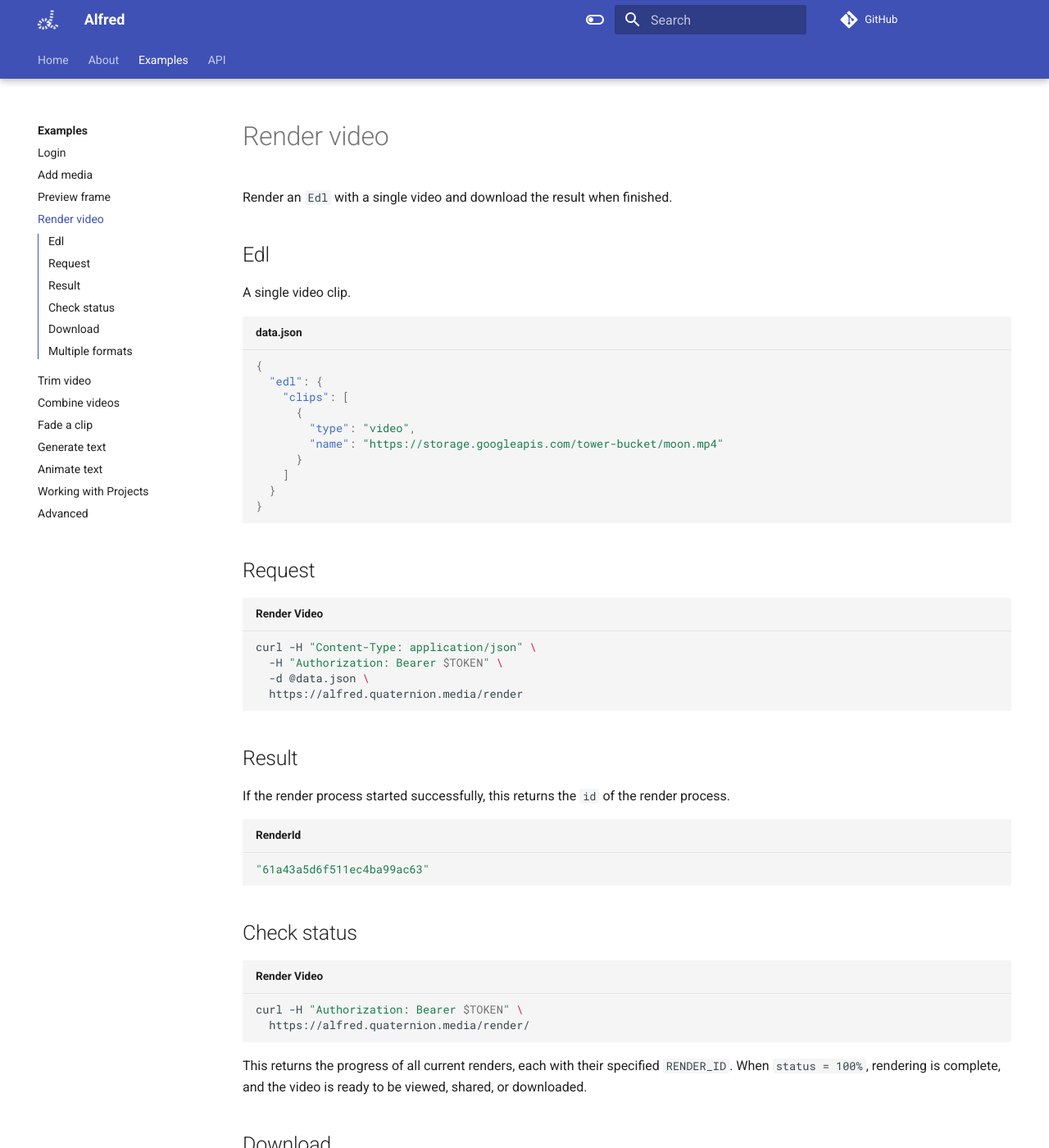
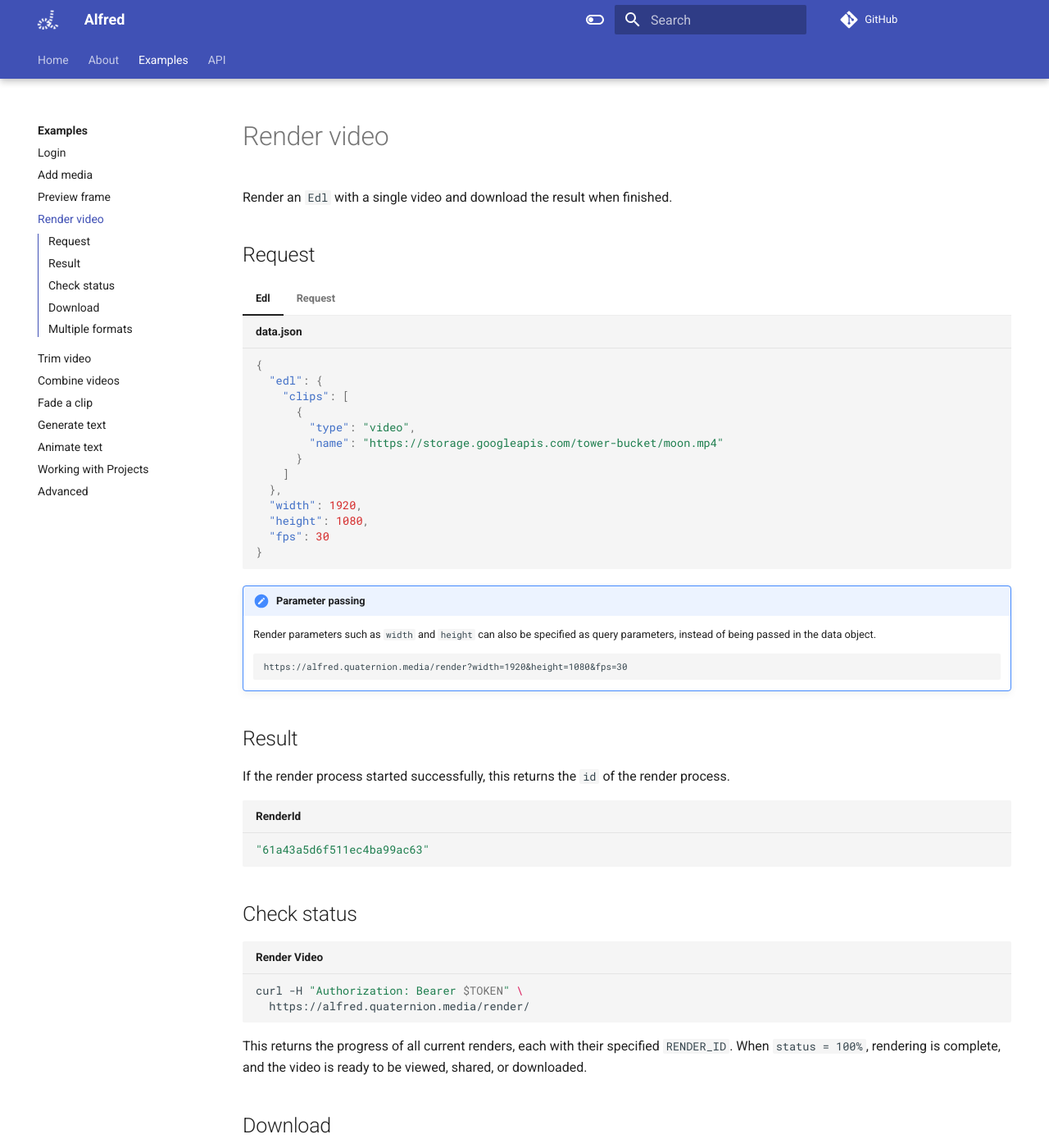
Before and after one commit to quaternionmedia/alfred, an MkDocs documentation site: the page built from docs/examples/render.md, in a window 1280 px wide and 1400 px high. Shown: the whole window at 82% size. Built offline with MkDocs 1.6.1 and Material for MkDocs 9.7.7, drawn with Linux system fonts in a browser that asks for light colours; comment, search, counter and statistics services are not loaded; some of the changed text lies outside the part shown.

Commit message:
expanded render example

````diff
--- a/docs/examples/render.md
+++ b/docs/examples/render.md
@@ -1,36 +1,45 @@
 # Render video
 Render an `Edl` with a single video and download the result when finished.
 
-## Edl
-A single video clip.
-``` json title="data.json"
-{
-  "edl": {
-    "clips": [
-      {
-        "type": "video",
-        "name": "https://storage.googleapis.com/tower-bucket/moon.mp4"
-      }
-    ]
-  }
-}
-```
+## Request
+=== "Edl"
+    ``` json title="data.json"
+    {
+      "edl": {
+        "clips": [
+          {
+            "type": "video",
+            "name": "https://storage.googleapis.com/tower-bucket/moon.mp4"
+          }
+        ]
+      },
+      "width": 1920,
+      "height": 1080,
+      "fps": 30
+    }
+    ```
 
-## Request
-``` bash title="Render Video"
-curl -H "Content-Type: application/json" \
-  -H "Authorization: Bearer $TOKEN" \
-  -d @data.json \
-  https://alfred.quaternion.media/render
-```
+=== "Request"
+    ``` bash title="Render Video"
+    curl -H "Content-Type: application/json" \
+      -H "Authorization: Bearer $TOKEN" \
+      -d @data.json \
+      https://alfred.quaternion.media/render
+    ```
+
+!!! note "Parameter passing"
+    Render parameters such as `width` and `height` can also be specified as query parameters, instead of being passed in the data object.
+
+    ```
+    https://alfred.quaternion.media/render?width=1920&height=1080&fps=30
+    ```
+
 ## Result
 If the render process started successfully, this returns the `id` of the render process.
 ``` bash title="RenderId"
 "61a43a5d6f511ec4ba99ac63"
 ```
 ## Check status
-
-
 ``` bash title="Render Video"
 curl -H "Authorization: Bearer $TOKEN" \
   https://alfred.quaternion.media/render/
@@ -44,7 +53,7 @@
   https://alfred.quaternion.media/render/$RENDER_ID
 ```
 
-!!! note "link expiration"
+!!! note "Link expiration"
     All links are generated on demand and are valid for 15 minutes
 
 ## Multiple formats
````
